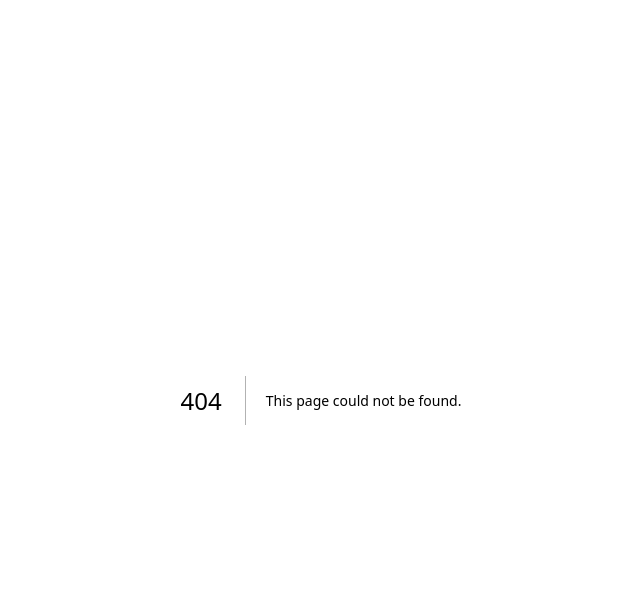
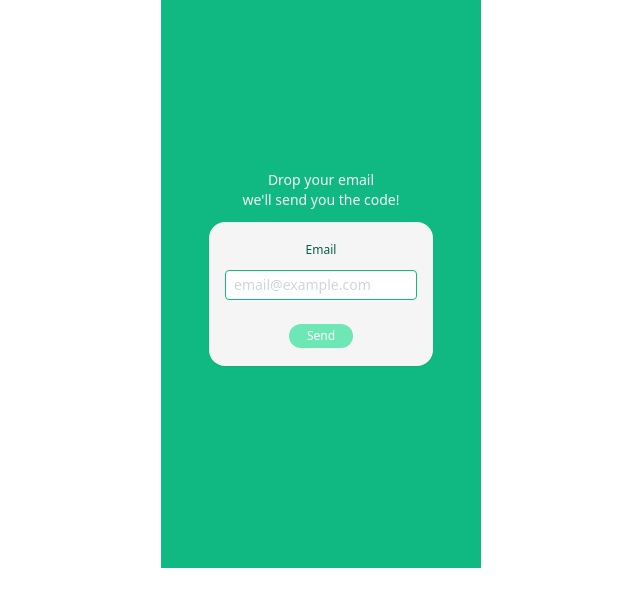
Before and after one commit to Raina-Moon/mini-goal-project, a Next.js app in the folder frontend/: page /forgot-password in a window 1280 px wide. Before the commit this address had no page. Shown: the top 606 px of the page, without its empty margins (319-959 px from the left). Built offline with nearby package versions, Linux system fonts and the light colour scheme.

Commit message:
✨ Feature: Create page component to render ForgotPasswordForm

```diff
--- /dev/null
+++ b/frontend/src/app/forgot-password/page.tsx
@@ -0,0 +1,9 @@
+"use client";
+
+import ForgotPasswordForm from "./ForgotPasswordForm";
+
+const page = () => {
+  return <ForgotPasswordForm />;
+};
+
+export default page;
```
